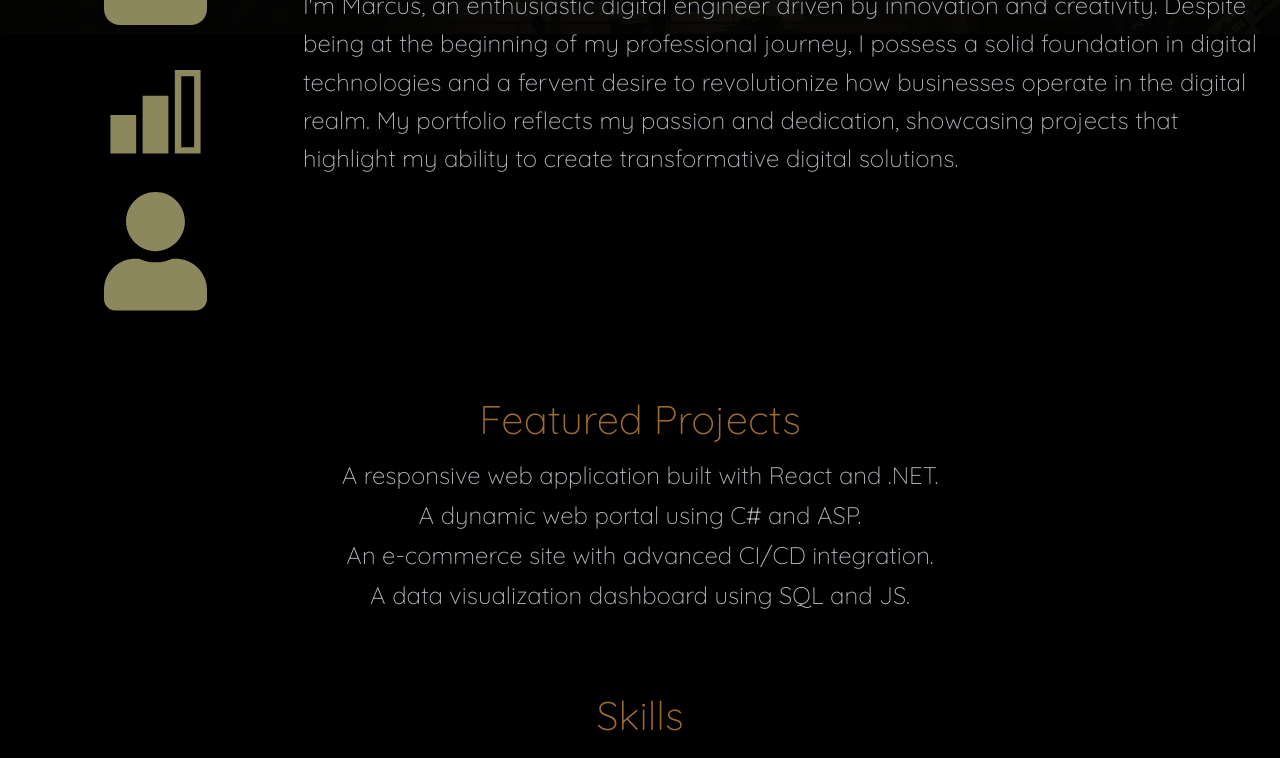
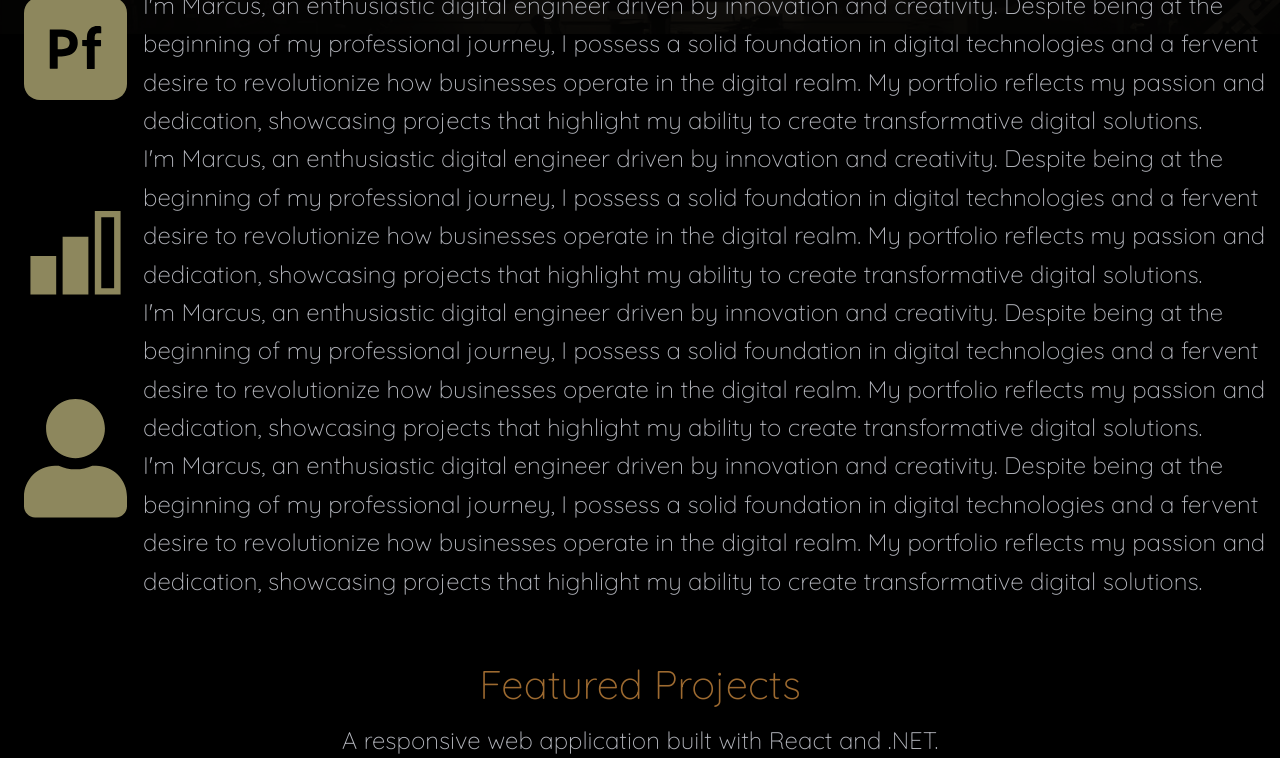
Before and after one commit to Maccee/Portfolio_UI-UX_Course, a React (Vite) app: page / in a window 1280 px wide. Shown: the part 766-1524 px from the top of the page. Built offline with nearby package versions, Linux system fonts and the light colour scheme.

Commit message:
animsfix

```diff
--- a/src/App.css
+++ b/src/App.css
@@ -32,8 +32,8 @@ header img {
   flex-direction: row;
 }
 .navbar {
-  margin-block-start: 3rem;
-  padding: 1.5rem 6rem 1.5rem 6rem;
+
+  padding: 1rem 1rem 1rem 1rem;
   justify-content: space-evenly;
   display: flex;
   flex-direction: column;
@@ -51,7 +51,7 @@ header img {
   }
   .navbar {
     top: unset;
-    padding: 1.5rem;
+    padding: 1rem 0rem 1rem 0rem;
     flex-direction: row;
     position: fixed;
     bottom: 0;
--- a/src/App.jsx
+++ b/src/App.jsx
@@ -131,6 +131,27 @@ function App() {
               showcasing projects that highlight my ability to create
               transformative digital solutions.
             </p>
+            <p>I'm Marcus, an enthusiastic digital engineer driven by innovation
+              and creativity. Despite being at the beginning of my professional
+              journey, I possess a solid foundation in digital technologies and
+              a fervent desire to revolutionize how businesses operate in the
+              digital realm. My portfolio reflects my passion and dedication,
+              showcasing projects that highlight my ability to create
+              transformative digital solutions.</p>
+              <p>I'm Marcus, an enthusiastic digital engineer driven by innovation
+              and creativity. Despite being at the beginning of my professional
+              journey, I possess a solid foundation in digital technologies and
+              a fervent desire to revolutionize how businesses operate in the
+              digital realm. My portfolio reflects my passion and dedication,
+              showcasing projects that highlight my ability to create
+              transformative digital solutions.</p>
+              <p>I'm Marcus, an enthusiastic digital engineer driven by innovation
+              and creativity. Despite being at the beginning of my professional
+              journey, I possess a solid foundation in digital technologies and
+              a fervent desire to revolutionize how businesses operate in the
+              digital realm. My portfolio reflects my passion and dedication,
+              showcasing projects that highlight my ability to create
+              transformative digital solutions.</p>
           </main>
         </div>
 
```
Also changed, not shown: 5 other files (tests, documents, lock files or other folders).
